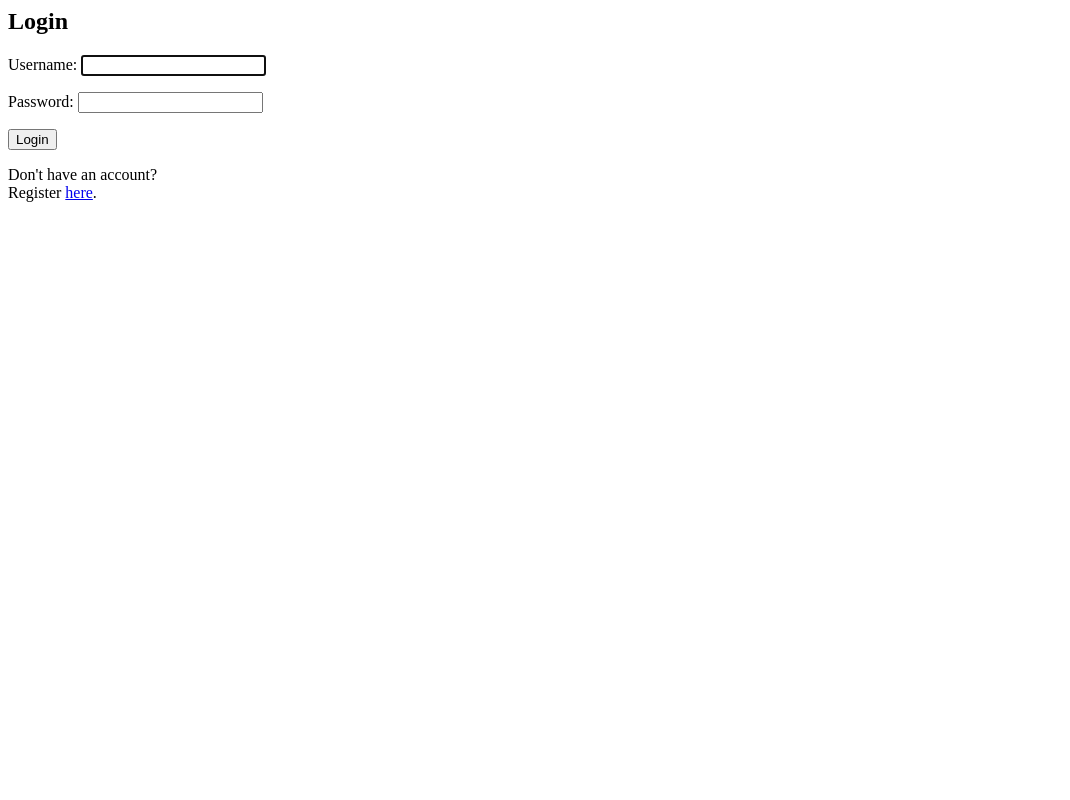
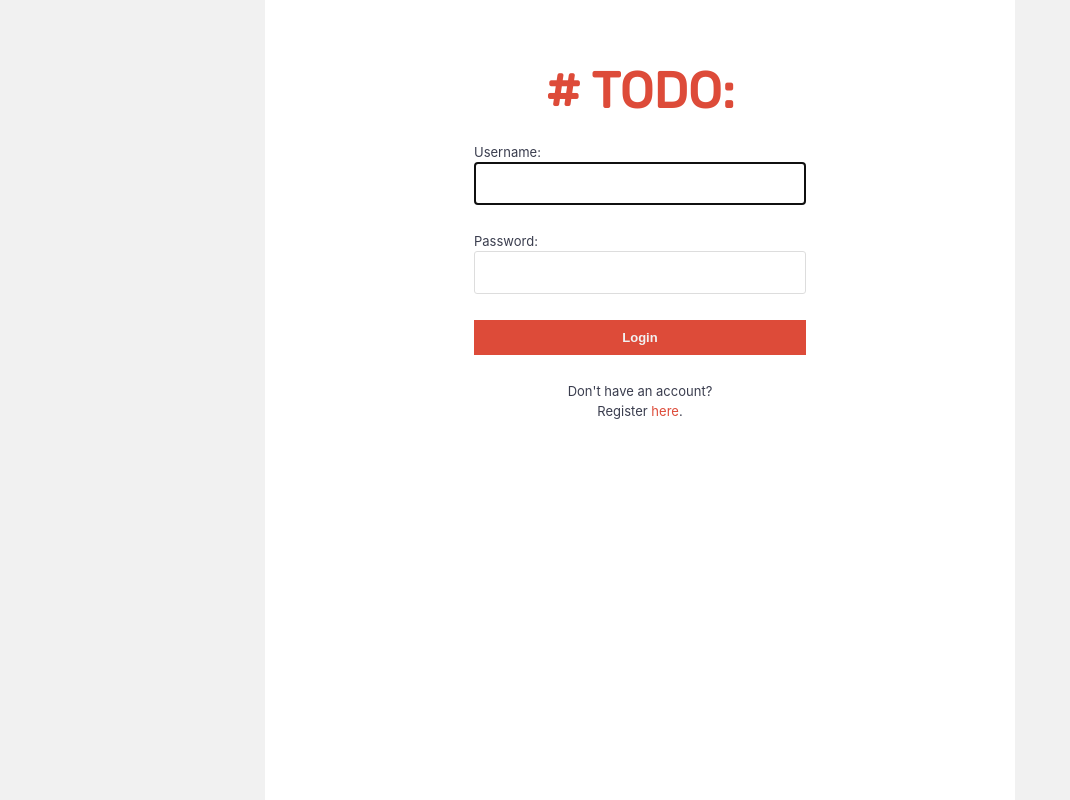
Before and after one commit to trejsu/hash-todo, a Django app: page /auth/login/ in a window 1280 px wide. Shown: the whole page, without its empty margins (0-1070 px from the left). Run offline with Django 3.2, Linux system fonts and the light colour scheme.

Commit message:
Styles login & registration forms

```diff
--- a/hashtodo/settings.py
+++ b/hashtodo/settings.py
@@ -115,6 +115,10 @@ USE_TZ = True
 
 STATIC_URL = '/static/'
 
+STATICFILES_DIRS = [
+    os.path.join(BASE_DIR, "static")
+]
+
+LOGIN_URL = 'login'
 LOGIN_REDIRECT_URL = 'todo:home'
-LOGIN_URL = 'login'
 LOGOUT_REDIRECT_URL = 'login'
--- /dev/null
+++ b/static/base.css
@@ -0,0 +1,84 @@
+html {
+  --bg-color: #f1f1f1;
+  --font-light: #f1f1f1;
+  --font-dark: #3a3d4e;
+  --body-color: #fff;
+  --accent-color: #dd4b39;
+  --secondary: #ac211e;
+  background: var(--bg-color);
+}
+
+body {
+  font-family: -apple-system, BlinkMacSystemFont, "Segoe UI", Roboto, Helvetica, Arial, sans-serif, "Apple Color Emoji", "Segoe UI Emoji", "Segoe UI Symbol";
+  font-size: 13px;
+  margin: 0;
+  line-height: 20px;
+  color: var(--font-dark);
+  max-width: 750px;
+  padding: 0;
+  margin-left: auto;
+  margin-right: auto;
+  overflow-x: hidden;
+  background-color: var(--body-color);
+}
+
+a {
+  color: var(--accent-color);
+  text-decoration: none;
+}
+
+a:hover {
+  text-decoration: underline;
+}
+
+.logo {
+  color: var(--accent-color);
+  font-family: 'Rubik', sans-serif;
+  text-align: center;
+  font-size: 50px;
+  font-weight: bold;
+}
+
+.form {
+  width: 410px;
+  padding: 3em;
+  box-sizing: border-box;
+  max-width: 410px;
+  font-size: 13px;
+  color: var(--font-dark);
+  margin: auto;
+}
+
+.form button {
+  cursor: pointer;
+  text-align: center;
+  display: block;
+  height: auto;
+  width: 100%;
+  font-size: 13px !important;
+  font-weight: bold;
+  padding: 9px 12px;
+  box-sizing: border-box;
+  background: var(--accent-color);
+  color: var(--font-light);
+  text-shadow: none;
+  border: 1px solid transparent;
+}
+
+.form input {
+  box-sizing: border-box;
+  font-size: 13px;
+  font-weight: normal;
+  width: 100%;
+  padding: 1em;
+  border: 1px solid #ddd;
+  border-radius: 3px;
+  margin-bottom: 1em;
+  background-position: 10px;
+  background-repeat: no-repeat;
+}
+
+.errorlist {
+  color: var(--accent-color);
+  font-weight: 600;
+}
--- /dev/null
+++ b/static/login.css
@@ -0,0 +1,4 @@
+#help {
+  margin-top: 2em;
+  text-align: center;
+}
--- a/templates/base.html
+++ b/templates/base.html
@@ -2,6 +2,14 @@
 <head>
   <meta charset="utf-8">
   <title>{% block title %}# TODO: {% endblock %}</title>
+
+  {% load static %}
+
+  <link rel="stylesheet" type="text/css" href="{% static 'base.css' %}">
+  <link rel="stylesheet" type="text/css" href="{% static 'login.css' %}">
+
+  <link href="https://fonts.googleapis.com/css?family=Rubik" rel="stylesheet">
+
 </head>
 <body>
 <main>
--- a/templates/registration/login.html
+++ b/templates/registration/login.html
@@ -3,14 +3,22 @@
 {% block title %}Login{% endblock %}
 
 {% block content %}
-  <h2>Login</h2>
+  <div class="form">
+
+    <h2 class="logo">
+      # TODO:
+    </h2>
+
     <form method="post">
       {% csrf_token %}
       {{ form.as_p }}
       <button type="submit">Login</button>
     </form>
-  <p>
+
+    <p id="help">
       Don't have an account? <br/>
       Register <a href="{% url 'authn:register' %}">here</a>.
     </p>
+
+  </div>
 {% endblock %}
```
Also changed, not shown: authn/templates/authn/register.html (+14 -6 lines), todo/static/todo/home.css (added). Lines whose indentation alone changed are shown as unchanged.
